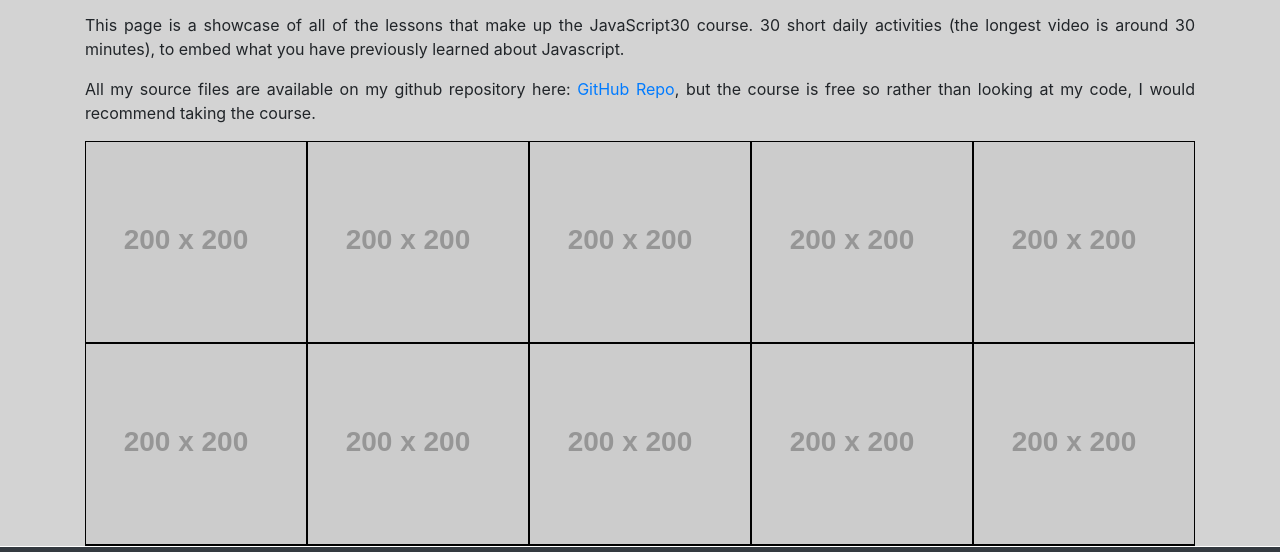
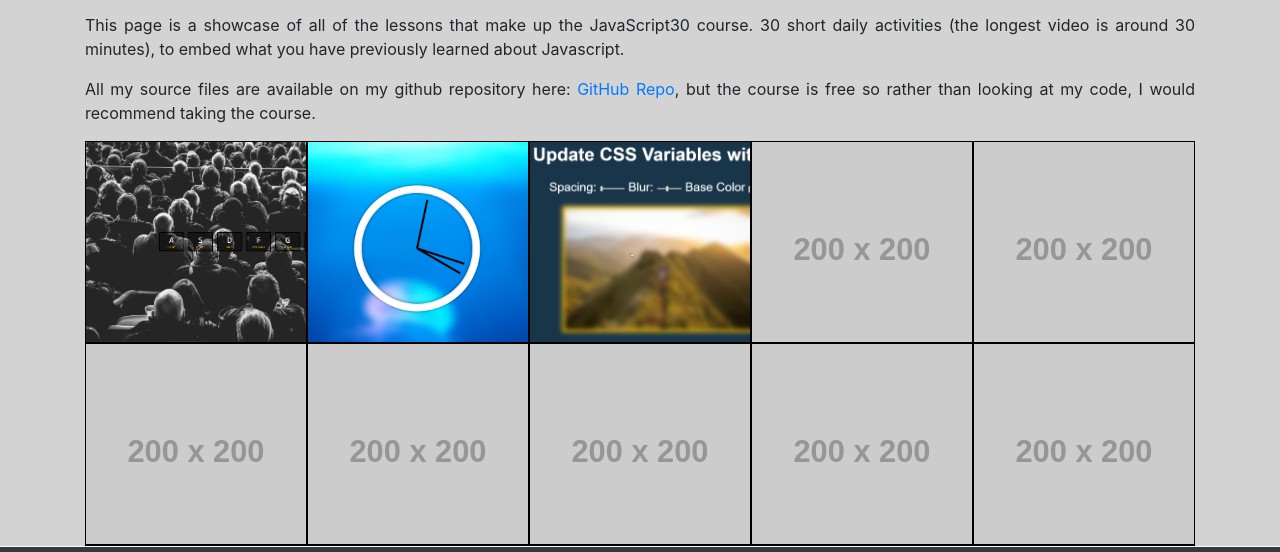
Before and after one commit to TheFlyer1983/javascript30, a plain HTML site: page index.html in a window 1280 px wide. Shown: the part 209-761 px from the top of the page. Drawn offline with nearby package versions, Linux system fonts and the light colour scheme; placeholder pictures from the web are drawn by us.

Commit message:
Adding images to the link boxes

```diff
--- a/data.json
+++ b/data.json
@@ -3,19 +3,19 @@
     "name" : "JavaScript Drum Kit",
     "url" : "./javascript_drumkit",
     "description" : "This is a JavaScript drumkit.",
-    "background" : "https://via.placeholder.com/200"
+    "background" : "./images/jsdrumkit.png"
   },
   {
     "name" : "JS and CSS Clock",
     "url" : "./js_clock",
     "description" : "This is a JavaScript and CSS clock.",
-    "background" : "https://via.placeholder.com/200"
+    "background" : "./images/jsclock.png"
   },
   {
     "name" : "CSS Variables",
     "url" : "./css_variables",
     "description" : "CSS Variables and Javascript.",
-    "background" : "https://via.placeholder.com/200"
+    "background" : "./images/cssvariables.png"
   },
   {
     "name" : "Array Cardio Day 1",
--- a/script.js
+++ b/script.js
@@ -6,7 +6,7 @@ fetch('./data.json')
     linkList.innerHTML = data.map((link) => {
       return `
         <a href="${link.url}" class="nav-link">
-          <div class="link-item hide-child grow-large" style="background-image: url('${link.background}')">
+          <div class="link-item hide-child grow-large link-background" style="background-image: url('${link.background}');">
             <span class="child">${link.name}</span>
           </div>
         </a>
--- a/style.css
+++ b/style.css
@@ -50,7 +50,7 @@ body{
   padding: 0px;
   color: black;
   border: 1px solid;
-  background-color: white;
+  /* background-color: white; */
   /* border-radius: 10px; */
 }
 
@@ -59,6 +59,11 @@ body{
   margin: 0;
   color: black;
 
+}
+
+.link-background{
+  background-size: cover;
+  width: 200px;
 }
 
 .navbar-text{
@@ -70,9 +75,10 @@ body{
   height: 200px;
   padding: 0;
   margin: 0;
-  display: flex;
+  color: white;
+  /* display: flex;
   justify-content: center;
-  align-items: center;
+  align-items: center;*/
 }
 
 .footer{
@@ -132,7 +138,7 @@ body{
 .grow-large {
   -moz-osx-font-smoothing: grayscale;
   backface-visibility: hidden;
-  transform: translateZ(0);
+  transform: translateZ(1);
   transition: transform .25s ease-in-out;
 }
 
```
Also changed, not shown: images/cssvariables.png (added), images/jsclock.png (added), images/jsdrumkit.png (added).
